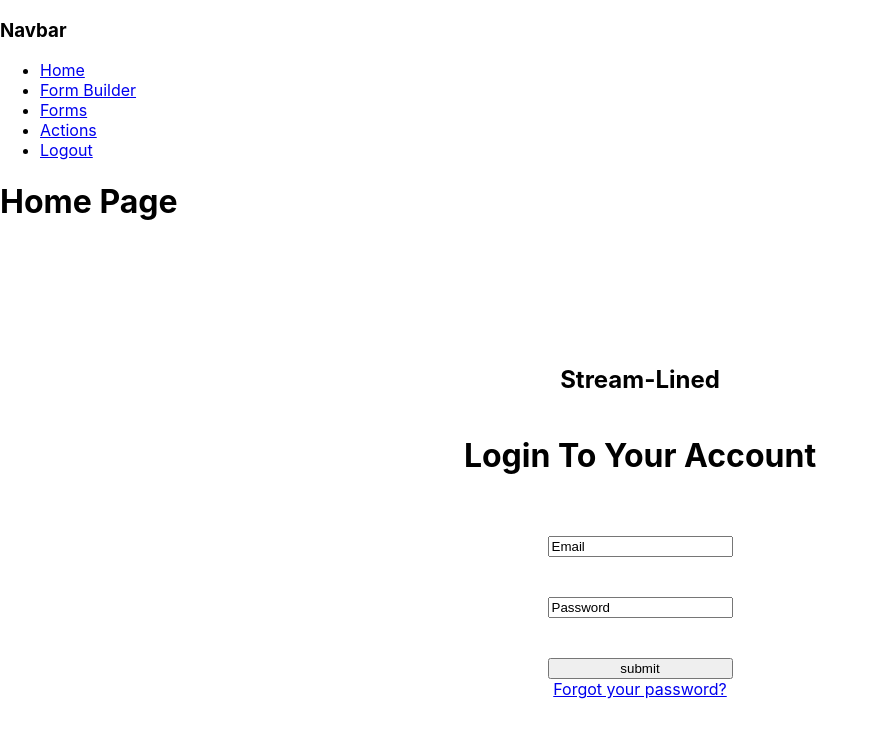
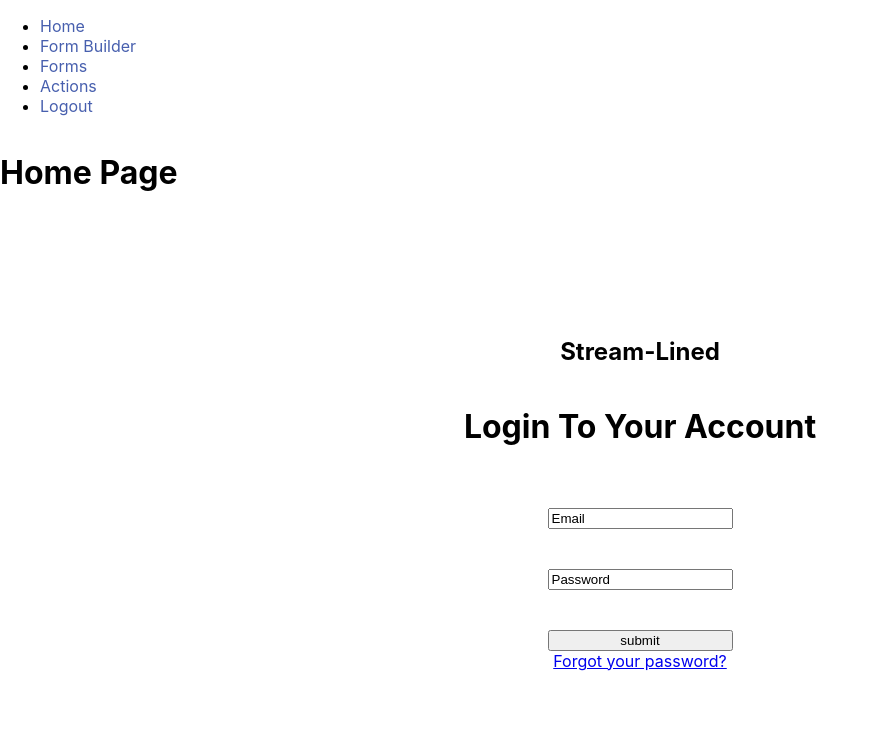
Before and after one commit to pipersjames/t3a2react-app, a React (Create React App) app: page / in a window 1280 px wide. Shown: the top 738 px of the page, without its empty margins (0-878 px from the left). Built offline with nearby package versions, Linux system fonts and the light colour scheme.

Commit message:
navbar on active change color and bold

```diff
--- a/src/App.css
+++ b/src/App.css
@@ -1,4 +1,4 @@
-
+/* Login Page CSS */
 .loginFormContainer {
   display: flex;
   align-items: center;
@@ -19,3 +19,25 @@
 
 
 /* Navbar CSS */
+.navbar-menu {
+  list-style-type: none;
+  margin: 0;
+  padding: 0;
+  display: flex;
+}
+
+.navbar-menu li {
+  margin-right: 1rem;
+}
+
+.navbar-menu li a {
+  color: #475fae;
+  text-decoration: none;
+}
+
+/* Style for active NavLink */
+.navbar-menu li a.active {
+  color: red;
+  font-weight: bold;
+  text-decoration: underline;
+}
--- a/src/components/Navbar.jsx
+++ b/src/components/Navbar.jsx
@@ -1,27 +1,28 @@
 import React from 'react';
-import {NavLink} from 'react-router-dom';
+import { NavLink } from 'react-router-dom';
 
-export default function Navbar(){
+export default function Navbar() {
     return (
         <nav>
-            <h3>Navbar</h3>
+            <div className = "navbar-menu">
                 <ul>
                     <li>
-                    <NavLink to='/Home' style={({isActive}) => isActive ? {color: "red"} : undefined}>Home</NavLink>
+                        <NavLink to='/Home' activeClassName="active">Home</NavLink>
                     </li>
                     <li>
-                    <NavLink to='/Form Builder' style={({isActive}) => isActive ? {color: "red"} : undefined}>Form Builder</NavLink>
+                        <NavLink to='/Form Builder' activeClassName="active">Form Builder</NavLink>
                     </li>
                     <li>
-                    <NavLink to='/Forms ' style={({isActive}) => isActive ? {color: "red"} : undefined}>Forms</NavLink>
+                        <NavLink to='/Forms' activeClassName="active">Forms</NavLink>
                     </li>
                     <li>
-                    <NavLink to='/Actions' style={({isActive}) => isActive ? {color: "red"} : undefined}>Actions</NavLink>
+                        <NavLink to='/Actions' activeClassName="active">Actions</NavLink>
                     </li>
                     <li>
-                    <NavLink to='/Logout' style={({isActive}) => isActive ? {color: "red"} : undefined}>Logout</NavLink>
+                        <NavLink to='/Logout' activeClassName="active">Logout</NavLink>
                     </li>
                 </ul>
+            </div>
         </nav>
     )
 }
```
Lines whose indentation alone changed are shown as unchanged.
